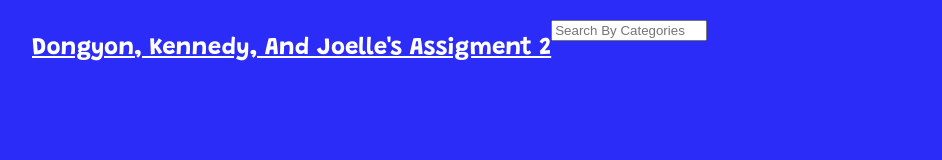
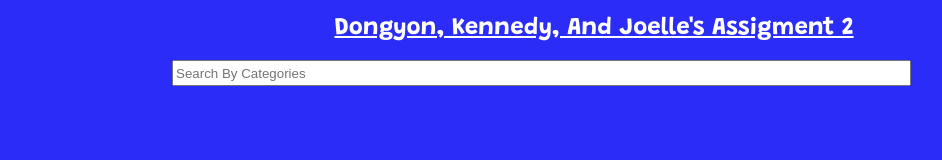
Before and after one commit to dseo3/assignment2, a website: page Public/index.html in a window 1280 px wide. Shown: the whole page, without its empty margins (46-988 px from the left). Drawn offline with nearby package versions, Linux system fonts and the light colour scheme.

Commit message:
css update

```diff
--- a/Public/styles.css
+++ b/Public/styles.css
@@ -12,27 +12,29 @@ body {
 
   .wrapper {
     font-family: 'Grandstander';
-    margin: 20px 50px;
-    padding: 0 20px;
-    min-height: 75px;
-    display: flex;
-    flex-wrap: nowrap;
-    border-radius: 4px;
   }
 
   h1 {
     text-decoration: underline;
     color: white;
-    align-items: center;
+    text-align: center;
+    justify-content: center;
     font-weight: bold;
     font-size: 1.5em;
     text-transform: capitalize;
   }
 
+  .search {
+    margin: 20px 50px;
+    padding: 0 20px;
+    display: flex;
+    border-radius: 4px;
+  }
+
   .search-box{
-    display: block;
-    width: 80%;
+    width: 65%;
     text-transform: capitalize;
+    margin-left: 140px;
   }
 
   body .myitemlist {
@@ -45,6 +47,7 @@ body {
     background-image: linear-gradient(rgb(255, 174, 0), yellow);
     margin-bottom: 10px;
 
+
   }
   .list-item .name{
     font-weight: bold;
--- a/public/script.js
+++ b/public/script.js
@@ -18,7 +18,7 @@
         const ul = document.createElement("ul");
 
         this.results = [];
-        var div = document.getElementById('myItemList');
+        var div = document.getElementById('myitemlist');
         while(div.firstChild){
             div.removeChild(div.firstChild);
         }
--- a/public/styles.css
+++ b/public/styles.css
@@ -12,27 +12,29 @@ body {
 
   .wrapper {
     font-family: 'Grandstander';
-    margin: 20px 50px;
-    padding: 0 20px;
-    min-height: 75px;
-    display: flex;
-    flex-wrap: nowrap;
-    border-radius: 4px;
   }
 
   h1 {
     text-decoration: underline;
     color: white;
-    align-items: center;
+    text-align: center;
+    justify-content: center;
     font-weight: bold;
     font-size: 1.5em;
     text-transform: capitalize;
   }
 
+  .search {
+    margin: 20px 50px;
+    padding: 0 20px;
+    display: flex;
+    border-radius: 4px;
+  }
+
   .search-box{
-    display: block;
-    width: 80%;
+    width: 65%;
     text-transform: capitalize;
+    margin-left: 140px;
   }
 
   body .myitemlist {
@@ -45,6 +47,7 @@ body {
     background-image: linear-gradient(rgb(255, 174, 0), yellow);
     margin-bottom: 10px;
 
+
   }
   .list-item .name{
     font-weight: bold;
```
